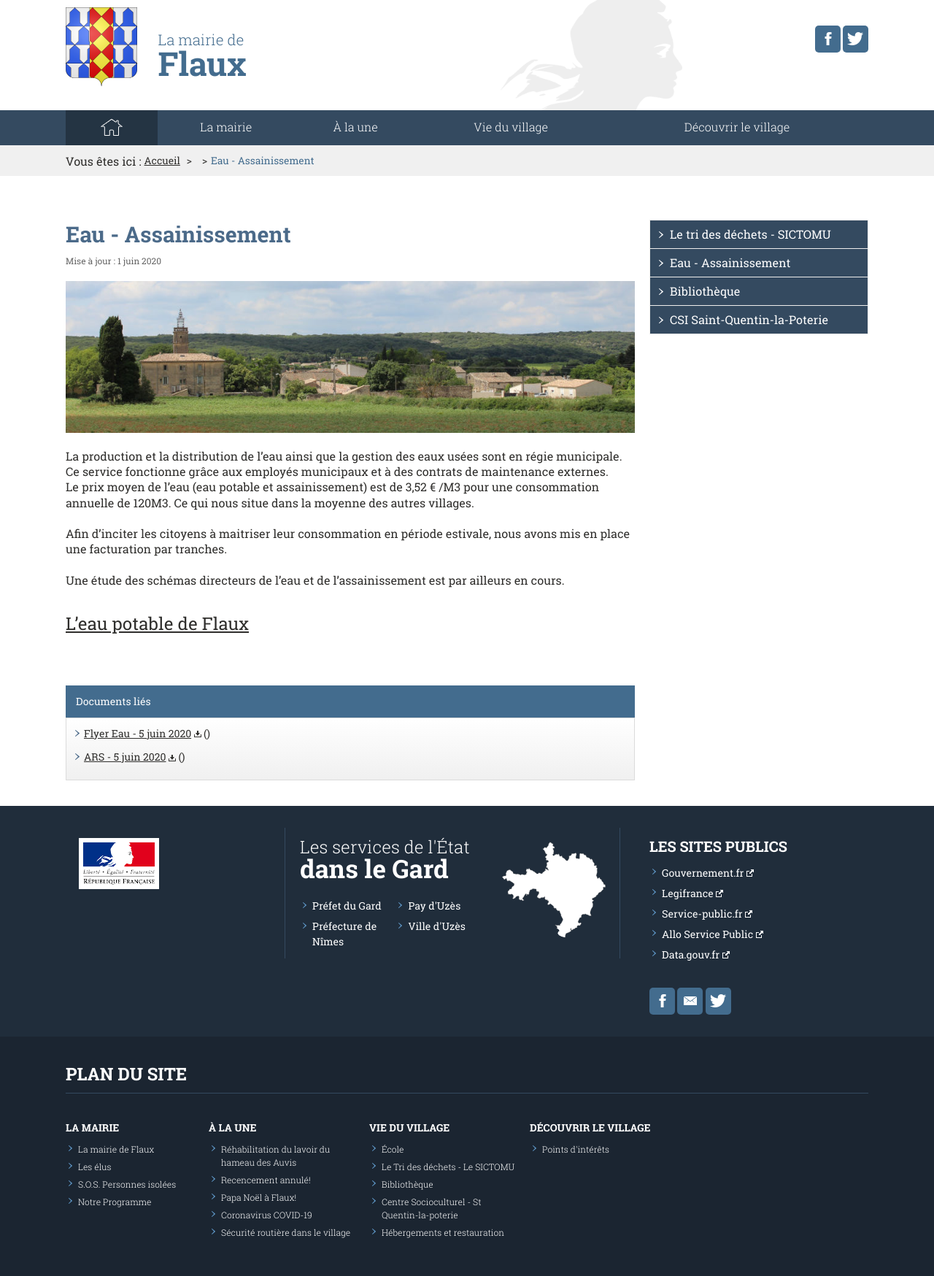
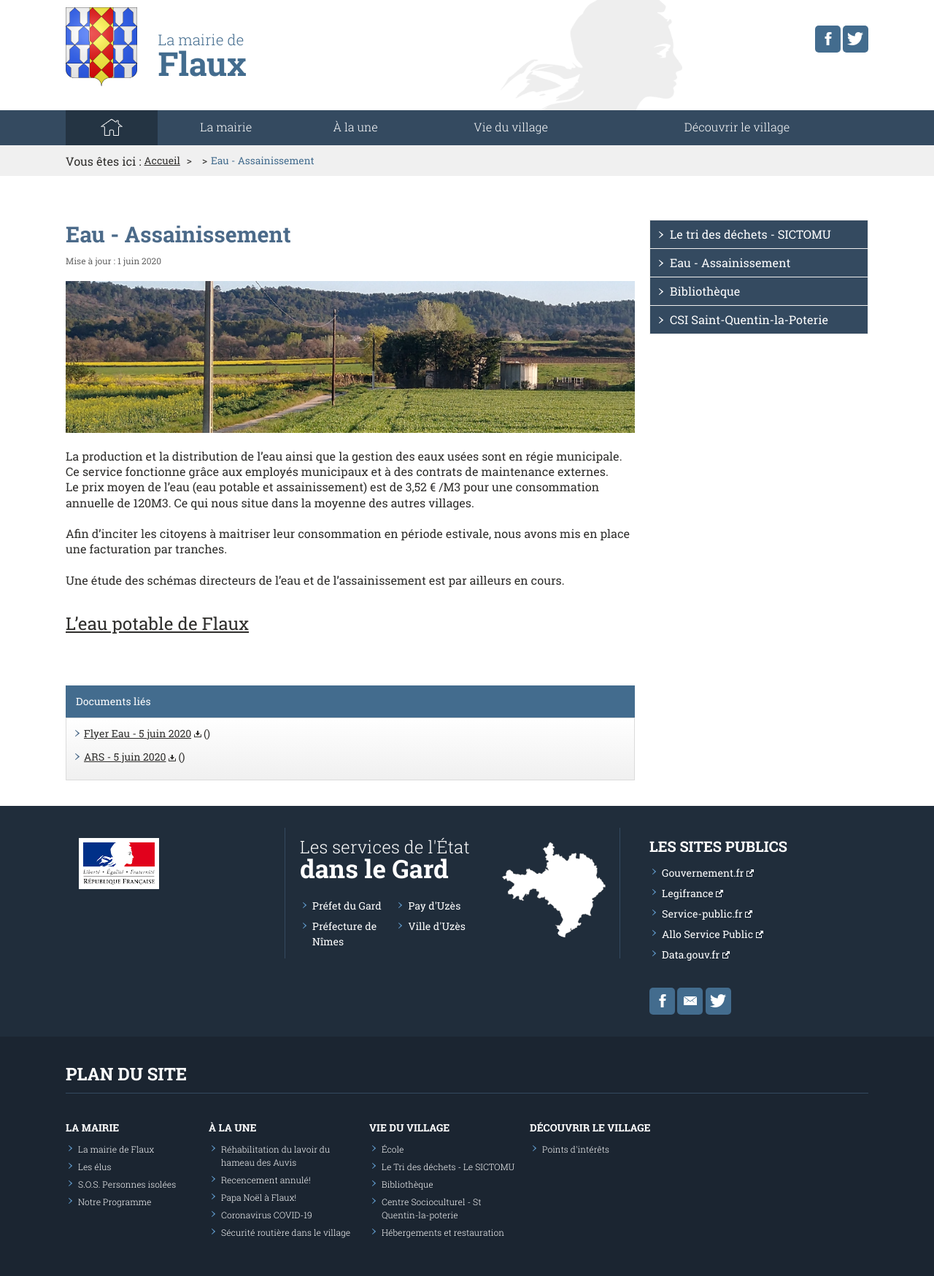
Before and after one commit to Flaux-Village/flaux-village.github.io, a Jekyll site: the page built from eau.md, in a window 1280 px wide. Shown: the whole page at 73% size. Built offline with Jekyll 4.4.1, drawn with Linux system fonts in a browser that asks for light colours.

Commit message:
Update eau.md

```diff
--- a/eau.md
+++ b/eau.md
@@ -5,7 +5,7 @@ description: Portail du village de Flaux
 keywords: mairie, commune, flaux, gard
 titre_page: Eau - Assainissement
 date_texte: 1 juin 2020
-illustration: /assets/illustrations/940_250_Flauxbanner4_3596.jpg
+illustration: /assets/illustrations/eau-banner.jpg
 description_illustration: La Mairie de Flaux.
 
 menu_secondaire:
```
